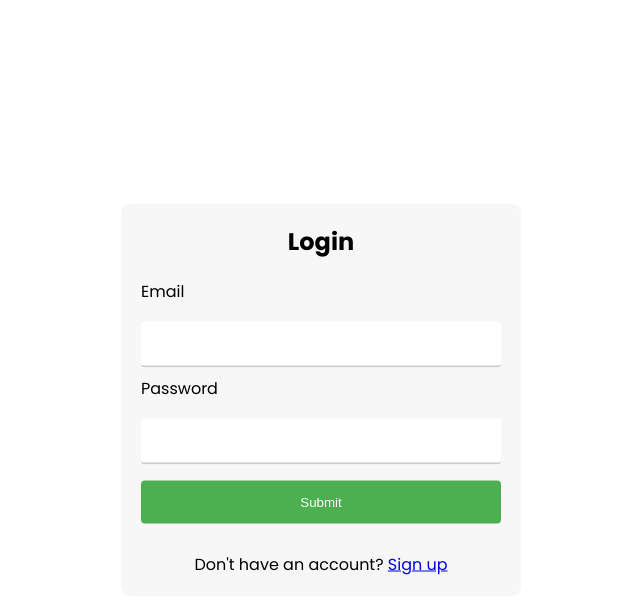
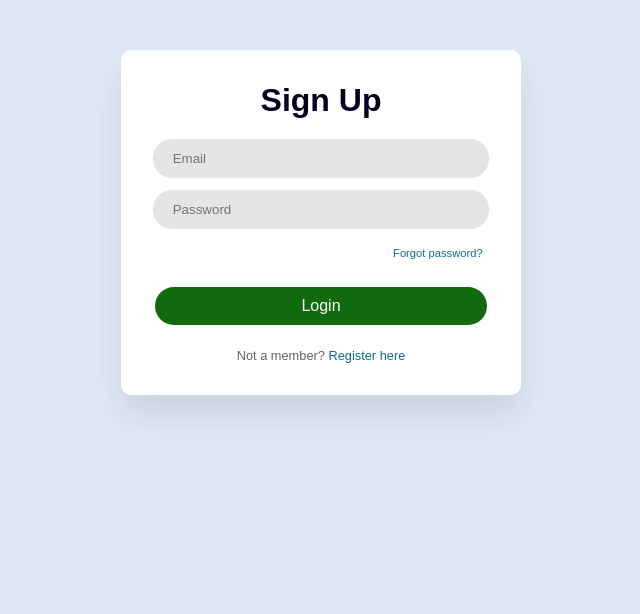
Before and after one commit to KaFumus/Blog-Django, a Django app: page /login/ in a window 1280 px wide. Shown: the top 614 px of the page, without its empty margins (319-959 px from the left). Run offline with Django 4.2, Linux system fonts and the light colour scheme.

Commit message:
Day 2 Correct HTML

```diff
--- a/Blog/blogwebsite/templates/login.html
+++ b/Blog/blogwebsite/templates/login.html
@@ -9,27 +9,19 @@
     <title>{% block title %}Login{% endblock title%}</title>
 </head>
 <body>
-    <div class="form-container">
-        <div class="form-header">
-          <h2>Login</h2>
-        </div>
-        <form>
-          <label for="email">Email</label>
-          <input type="email" id="email" required>
-          <label for="password">Password</label>
-          <input type="password" id="password" required>
-          <button type="submit">Submit</button>
-        </form>
-        <div class="form-footer">
-          <p>Don't have an account? <a href="{% url 'register' %}" id="signup-link">Sign up</a></p>
-        </div>
+  <div class="wrapper">
+      <h1>Sign Up</h1>
+      <form action="#">
+          <input type="text" placeholder="Email">
+          <input type="password" placeholder="Password">
+          <div class="recover">
+              <a href="#">Forgot password?</a>
+          </div>
+      </form>
+      <button>Login</button>
+      <div class="member">
+          Not a member? <a href="{% url 'register' %}">Register here</a>
       </div>
-
-
-
-
-    {% comment %} <script src="app.js"></script> {% endcomment %}
-
-
+  </div>
 </body>
 </html>
--- a/Blog/static/css/login.css
+++ b/Blog/static/css/login.css
@@ -1,84 +1,102 @@
-@import url("https://fonts.googleapis.com/css2?family=Poppins:wght@200;300;400;500;600;700;800&display=swap");
+/* import font */
 
-* {
+*{
   margin: 0;
   padding: 0;
   box-sizing: border-box;
+  font-family: Arial, Helvetica, sans-serif;
 }
 
-body,
-input {
-  font-family: "Poppins", sans-serif;
+body{
+  background: #dfe9f5;
 }
 
-.form-container {
-    width: 100%;
-    max-width: 400px;
-    margin: 0 auto;
-    padding: 20px;
-    background-color: #f7f7f7;
+.wrapper{
+  width: 400px;
+  padding: 2rem 1rem;
+  margin: 50px auto;
+  background-color: white;
   border-radius: 10px;
-    position: absolute;
-    top: 50%;
-    left: 50%;
-    transform: translate(-50%, -50%);
-    transition: all 0.3s ease-in-out;
+  text-align: center;
+  box-shadow: 0 20px 35px rgba(0, 0, 0, 0.1);
 }
 
-  #signup-form {
-    display: none;
+h1{
+  font-size: 2rem;
+  color: #07001f;
+  margin-bottom: 1.2rem;
+}
+
+form input{
+  width: 92%;
+  outline: none;
+  border: 1px solid #FFF;
+  padding: 12px 20px;
+  margin-bottom: 10px;
+  border-radius: 20px;
+  background: #e4e4e4;
+}
+
+button{
+  font-size: 1rem;
+  margin-top: 1.8rem;
+  padding: 10px 0;
+  border-radius: 20px;
+  outline: none;
+  border: none;
+  width: 90%;
+  color: #FFF;
+  cursor: pointer;
+  background: rgb(17, 107, 14);
+}
+
+button:hover{
+  background: rgba(17, 107, 14, 0.8);
 }
 
 
-  .form-header {
-    text-align: center;
-    margin-bottom: 20px;
+input:focus{
+  border: 1px solid rgb(192, 192, 192);
 }
 
-  .form-header h2 {
-    margin: 0;
-    padding: 0;
-    font-size: 24px;
+.terms{
+  margin-top: 0.2rem;
 }
 
-  form {
-    display: flex;
-    flex-wrap: wrap;
-  }
-
-  form label {
-    width: 100%;
-    margin-bottom: 10px;
-  }
-
-  form input[type="text"],
-  form input[type="email"],
-  form input[type="password"] {
-    width: 100%;
-    padding: 12px 20px;
-    margin: 8px 0;
-    box-sizing: border-box;
-    border: none;
-    border-bottom: 2px solid #ccc;
-    border-radius: 4px;
-  }
-
-  form button[type="submit"] {
-    width: 100%;
-    background-color: #4CAF50;
-    color: white;
-    padding: 14px 20px;
-    margin: 8px 0;
-    border: none;
-    border-radius: 4px;
+.terms input{
+  height: 1em;
+  width: 1em;
+  vertical-align: middle;
   cursor: pointer;
 }
 
-  form button[type="submit"]:hover {
-    background-color: #45a049;
+.terms label{
+  font-size: 0.7rem;
 }
 
-  .form-footer {
-    text-align: center;
-    margin-top: 20px;
+.terms a{
+  color: rgb(17, 107, 143);
+  text-decoration: none;
 }
+
+.member{
+  font-size: 0.8rem;
+  margin-top: 1.4rem;
+  color: #636363;
+}
+
+.member a{
+  color: rgb(17, 107, 143);
+  text-decoration: none;
+}
+
+.recover{
+  text-align: right;
+  font-size: 0.7rem;
+  margin: 0.4rem 1.4rem 0 0;
+}
+
+.recover a{
+  color: rgb(17, 107, 143);
+  text-decoration: none;
+}
```
Also changed, not shown: Blog/blogwebsite/templates/register.html (+17 -37 lines), Blog/static/js/app.js (added, +25 -0 lines). Lines whose indentation alone changed are shown as unchanged.
